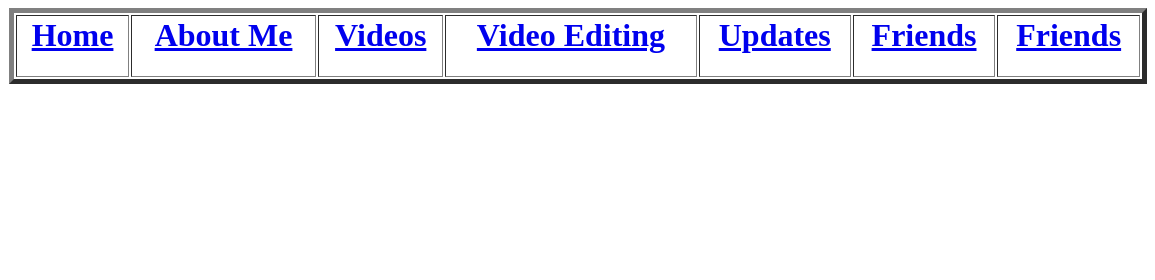
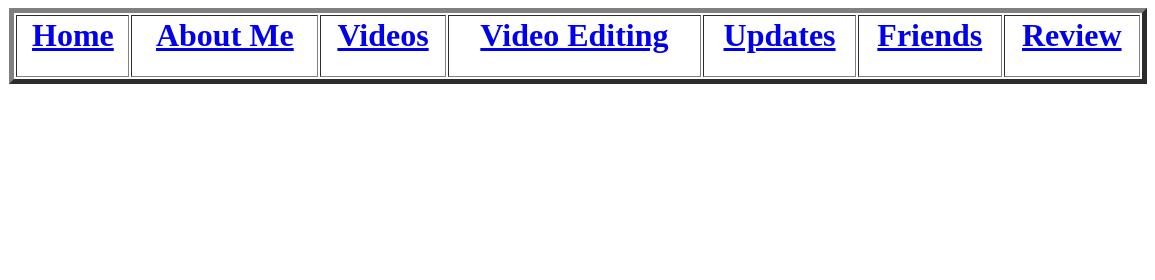
Before and after one commit to Dragon196/updates, a plain HTML site: page index.html in a window 1280 px wide. Shown: the top 280 px of the page, 125-1280 px from the left. Drawn offline with Linux system fonts and the light colour scheme.

Commit message:
Update index.html

```diff
--- a/index.html
+++ b/index.html
@@ -15,7 +15,7 @@
 				<th><a href="https://dragon196.github.io/edits"><h1>Video Editing</h1></a></th>
 				<th><a href="https://dragon196.github.io/updates/"><h1>Updates</h1></a></th>
 				<th><a href="https://dragon196.github.io/friends/"><h1>Friends</h1></a></th>
-			        <th><a href="https://dragon196.github.io/friends/"><h1>Friends</h1></a></th>
+			        <th><a href="https://dragon196.github.io/review/"><h1>Review</h1></a></th>
 		    </tr>
 		</table>
 		    <a href="https://www.youtube.com/channel/UCtlYzR7sKUe8sMOIFrKjGQA/featured?view_as=yourself"><img src="https://yt3.ggpht.com/a/AATXAJzsi6H4oBCf5e1DpMwb_xjxSD-tZ1Ksfx8Wzrmg=s100-c-k-c0xffffffff-no-rj-mo" height="85"></a>
```
